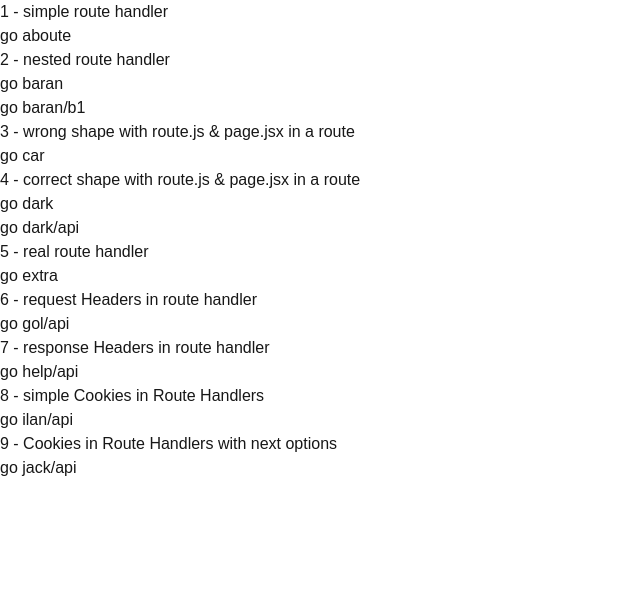
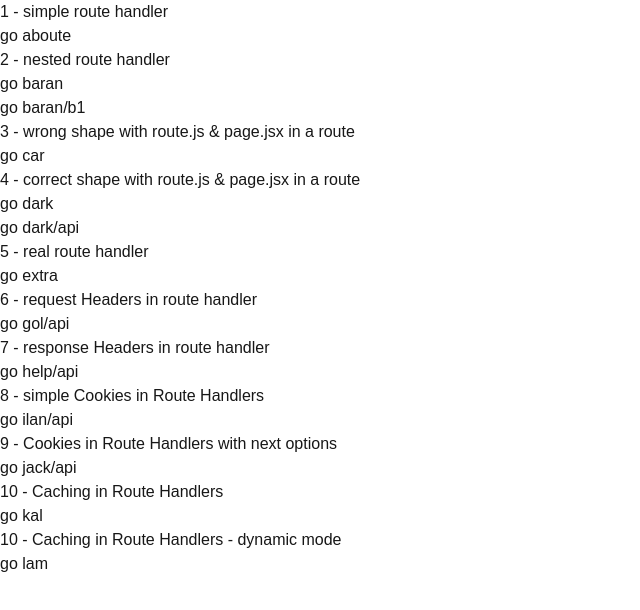
Before and after one commit to arefsalarieh/nextjs-14, a Next.js app: page / in a window 1280 px wide. Shown: the top 610 px of the page, without its empty margins (0-640 px from the left). Built offline with nearby package versions, Linux system fonts and the light colour scheme.

Commit message:
Caching in Route Handlers

```diff
--- /dev/null
+++ b/src/app/kal/route.js
@@ -0,0 +1,6 @@
+export async function GET() {
+    return Response.json({ time: new Date().toLocaleTimeString() });
+  }
+
+// at develope mode with every refresh it will be updata
+// but at build mode its cache and dont change
--- /dev/null
+++ b/src/app/lam/route.js
@@ -0,0 +1,6 @@
+// for solving cache problems
+export const dynamic = "force-dynamic";
+
+export async function GET() {
+  return Response.json({ time: new Date().toLocaleTimeString() });
+}
--- a/src/components/test.jsx
+++ b/src/components/test.jsx
@@ -79,6 +79,19 @@ const Test = () => {
         </Link>
       </div>
 
+      <div className="flex gap-5">
+        <h2>10 -  Caching in Route Handlers </h2>
+        <Link href="/kal" className="text-blue-400">
+          go kal
+        </Link>
+      </div>
+
+      <div className="flex gap-5">
+        <h2>10 -  Caching in Route Handlers - dynamic mode </h2>
+        <Link href="/lam" className="text-blue-400">
+          go lam
+        </Link>
+      </div>
     </>
   );
 };
```
